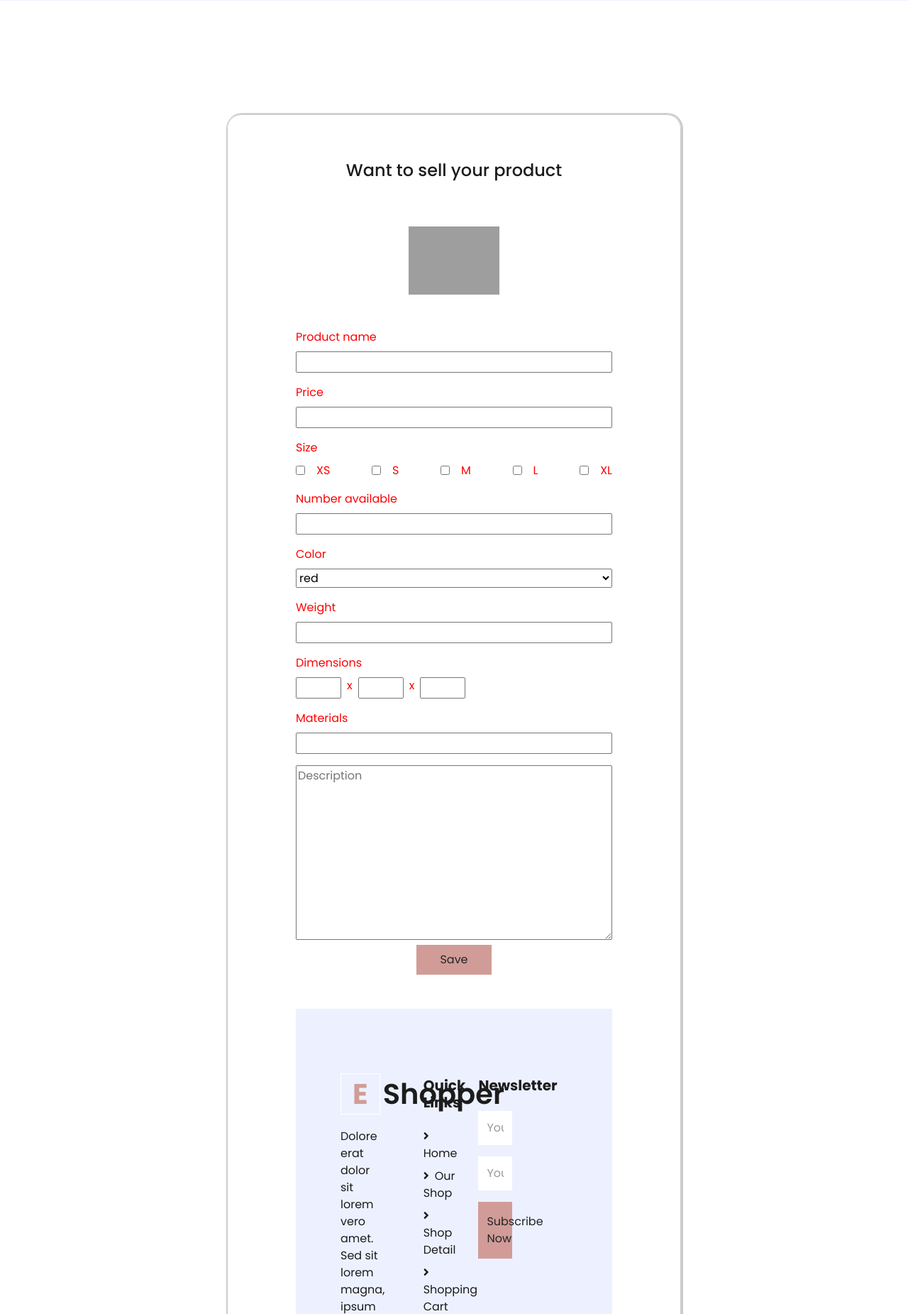
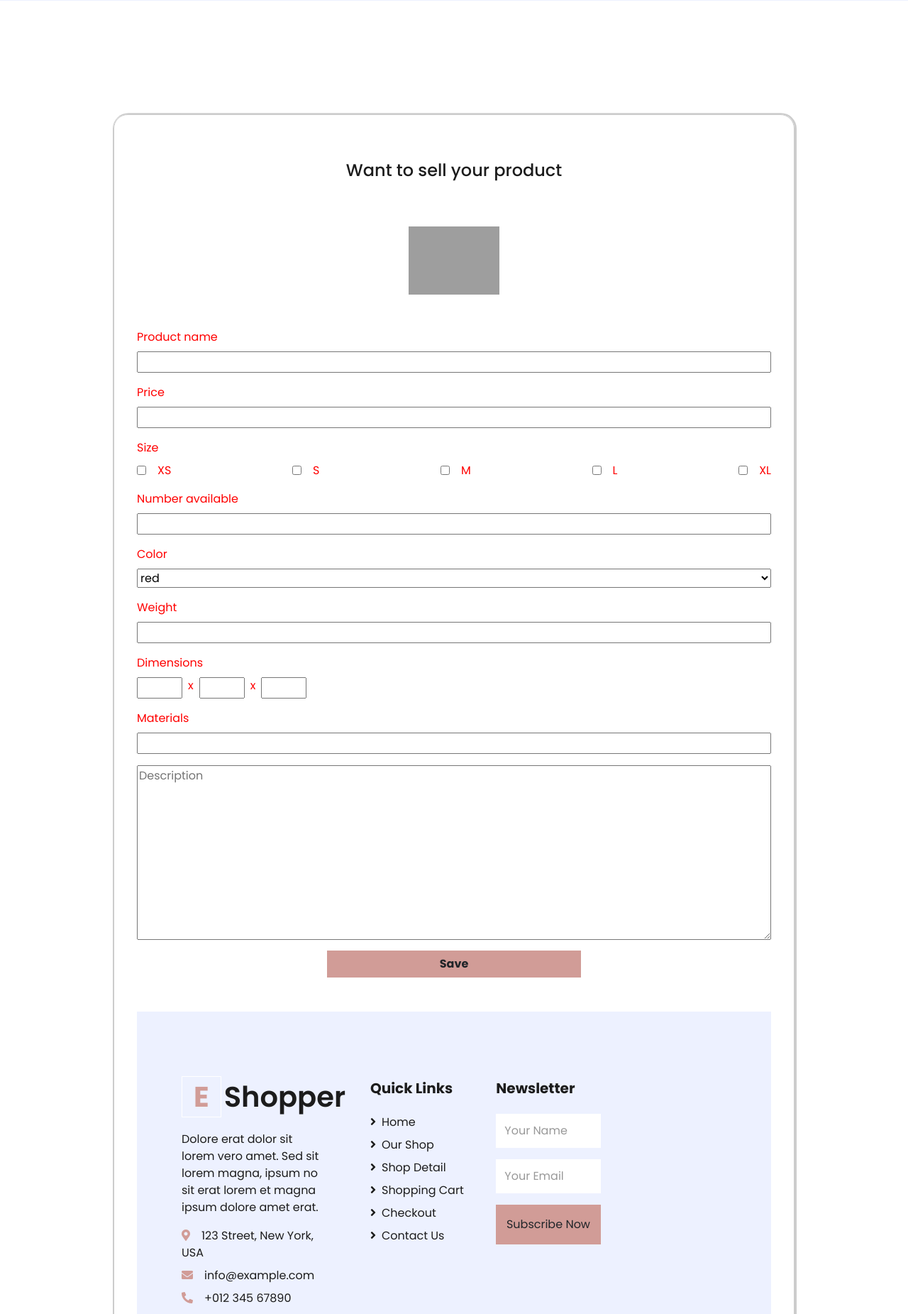
Before and after one commit to Goddy01/E-commerce, a Django app: template templates/create_product.html in a window 1280 px wide. Shown: the part 484-2335 px from the top of the page at 71% size. Run offline with Django 3.2, Linux system fonts and the light colour scheme; the template is opened without the code that fills it, so the values that code supplies are empty; some libraries are stand-ins or nearby versions; grey boxes are pictures that could not be loaded.

Commit message:
updated add product

```diff
--- a/E_commerce/urls.py
+++ b/E_commerce/urls.py
@@ -21,6 +21,7 @@ from store.views import (
     HomeView, ContactView,
     ShopDetailView, ShopView,
     CartView, CheckoutView,
+    AddProductView,
     )
 urlpatterns = [
     path('admin/', admin.site.urls),
@@ -30,7 +31,7 @@ urlpatterns = [
     path('cart', CartView.as_view(), name='cart'),
     path('checkout', CheckoutView.as_view(), name='checkout'),
     path('contact', ContactView.as_view(), name='contact'),
-
+    path('add-product', AddProductView.as_view(), name='add product'),
 ]
 
 
--- a/store/views.py
+++ b/store/views.py
@@ -18,3 +18,6 @@ class CheckoutView(TemplateView):
 
 class ContactView(TemplateView):
     template_name = 'contact.html'
+
+class AddProductView(TemplateView):
+    template_name = 'create_product.html'
--- a/templates/create_product.html
+++ b/templates/create_product.html
@@ -3,11 +3,11 @@
 {% block title %} {% endblock title %}
 
 {% block content %}
-<div class="w-50 mx-auto" style="border: 1px solid #ccc; box-shadow: 1px .2px .2px 2px #ccc; padding: 4rem 6rem; border-radius: 20px;margin-top: 10rem;">
+<div class="w-75 mx-auto" style="border: 1px solid #ccc; box-shadow: 1px .2px .2px 2px #ccc; padding: 4rem 2rem; border-radius: 20px;margin-top: 10rem;">
     <h4 style="text-align: center; margin-bottom: 4rem">Want to sell your product</h4>
     <form>
         <div style="display: flex;">
-            <label for="upload-image" class="m-auto"><img src="img/profile-image.png" style="width: 8rem; height: auto; text-align: center; cursor: pointer; margin-bottom: 3rem"></label>
+            <label for="upload-image" class="m-auto"><img src="{% static 'img/profile-image.png' %}" style="width: 8rem; height: auto; text-align: center; cursor: pointer; margin-bottom: 3rem"></label>
             <input type="file" name="upload-image" accept="image/png, image/gif, image/jpeg" id="upload-image" style="display: none">
         </div>
 
@@ -93,6 +93,8 @@
 
         <textarea placeholder="Description" id="description" style="width: 100%;" rows="10"></textarea>
 
-        <button class="btn btn-primary" style="display: flex; margin: auto; padding: .5rem 2rem">Save</button>
+        <button class="btn btn-primary" style="display: flex; margin: auto; margin-top: .5rem;width: 40%;">
+            <span style="margin: 0 auto;font-weight: bold;">Save</span>
+        </button>
     </form>
 {% endblock content %}
```
